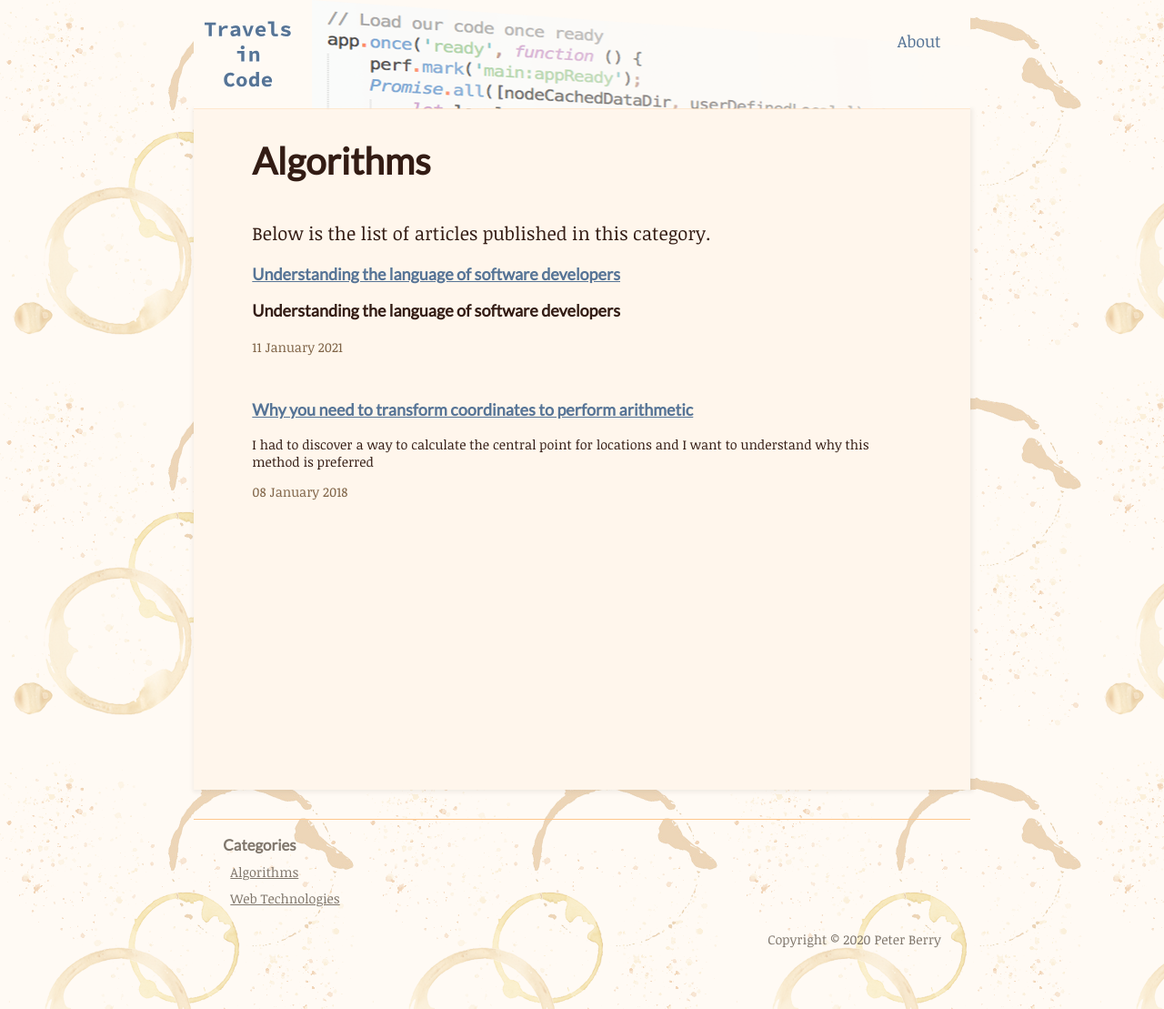
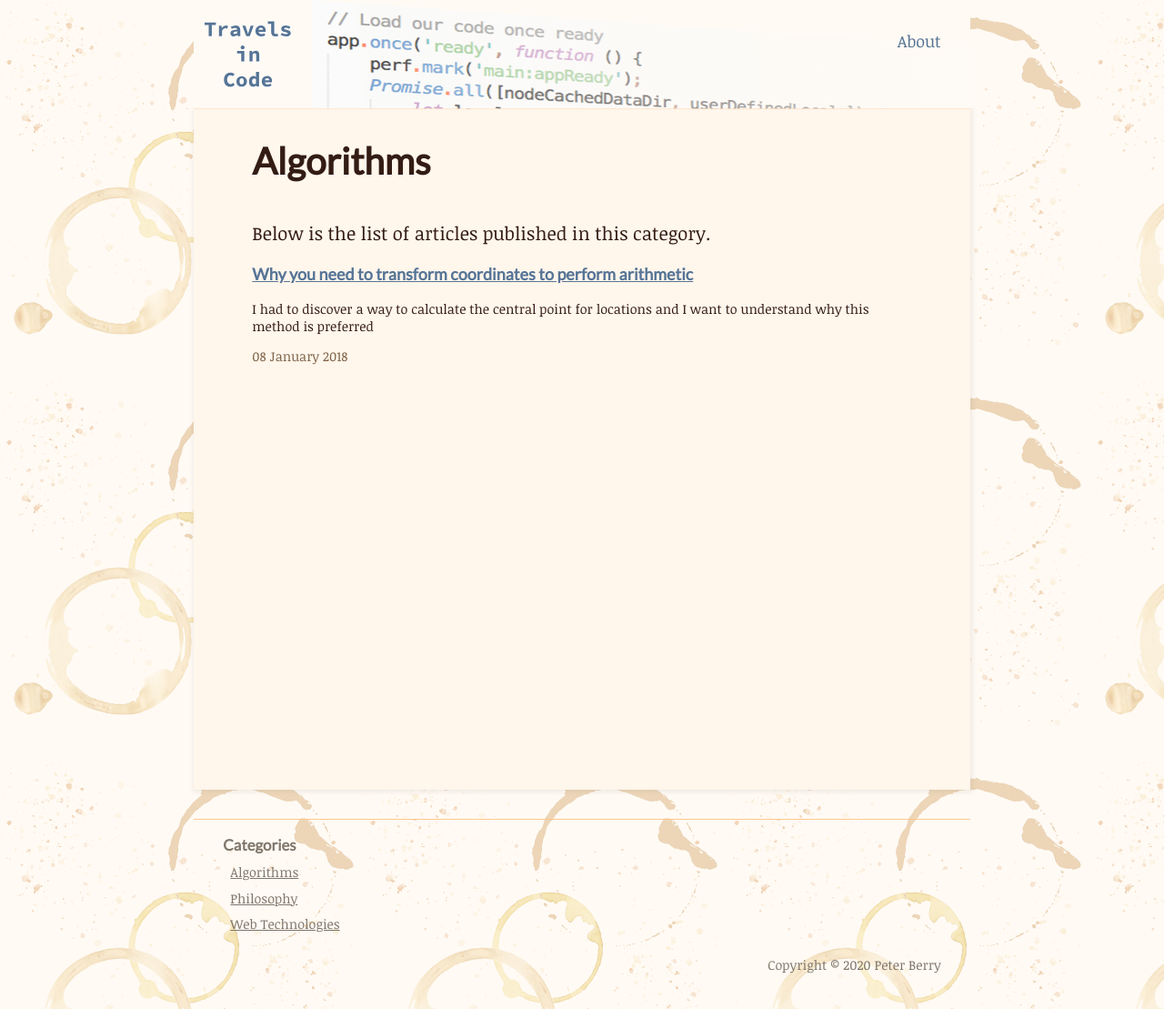
Before and after one commit to pwcberry/pwcberry.github.io, a Jekyll site: the page built from algorithms.html, in a window 1280 px wide. Shown: the whole page at 91% size. Built offline with Jekyll 4.4.1, drawn with Linux system fonts in a browser that asks for light colours.

Commit message:
Add contnet for "Understanding the Language of Software Developers

```diff
--- a/_includes/footer.html
+++ b/_includes/footer.html
@@ -3,6 +3,7 @@
 	<div class="site-footer__categories">
 		<ul>
 			<li><a href="/algorithms/">Algorithms</a></li>
+            <li><a href="/philosophy/">Philosophy</a></li>
 			<li><a href="/web/">Web Technologies</a></li>
 		</ul>
 	</div>
--- a/_posts/2021-01-11-understanding-language-software-developers.md
+++ /dev/null
@@ -1,9 +0,0 @@
----
-layout: post
-title: Understanding the language of software developers
-category: algorithms
-tags: design front-end
-excerpt:
----
-
-# Understanding the language of software developers
--- a/_sass/main.scss
+++ b/_sass/main.scss
@@ -121,15 +121,16 @@
 
     @include  breakpoint-mobile {
         @include section-width-mobile;
-        padding: 0 1rem;
+        padding: 0 1rem 1rem;
     }
     @include  breakpoint-md {
         @include section-width-md;
         margin: 0 auto;
-        padding: 0 2rem;
+        padding: 0 2rem 1.5rem;
     }
     @include breakpoint-lg {
         @include section-width-lg;
+        padding-bottom: 1.5rem;
     }
 
     h3 {
@@ -299,12 +300,23 @@
     word-break: normal;
     word-break: keep-all; // For Firefox to horizontally scroll wider tables.
     -webkit-overflow-scrolling: touch;
+
+    thead {
+        background-color: $table-border-color;
+    }
+
     th {
         font-weight: bold;
+        text-align: left;
+        vertical-align: bottom;
     }
+
     th, td {
         padding: 0.5rem 1rem;
         border: 1px solid $table-border-color;
+        text-align: left;
+        vertical-align: top;
+        font-size: 0.875rem;
     }
 }
 dl {
@@ -327,3 +339,8 @@
     background-color: $hr-border-color;
     border: 0;
 }
+figcaption {
+    margin: 0.25rem 0.5rem;
+    font-size: 0.67rem;
+    color: lighten($body-text-color, 10%);
+}
--- a/_sass/normalize.scss
+++ b/_sass/normalize.scss
@@ -201,7 +201,7 @@
  */
 
 figure {
-  margin: 1em 40px;
+  margin: 1rem 0;
 }
 
 /**
--- a/_sass/variables.scss
+++ b/_sass/variables.scss
@@ -28,5 +28,5 @@
 
 // Borders
 $border-color: #dce6f0;
-$table-border-color: #e9ebec;
+$table-border-color: darken($main-content-bg-color, 30%);
 $hr-border-color: #eff0f1;
```
Also changed, not shown: _posts/2021-02-05-understanding-language-software-developers.md (added, +281 -0 lines), about.md (+1 -1 lines), philosophy.html (added, +19 -0 lines), assets/url-breakdown.jpg (added), assets/url-breakdown.png (added), assets/url-breakdown@2x.png (added).
